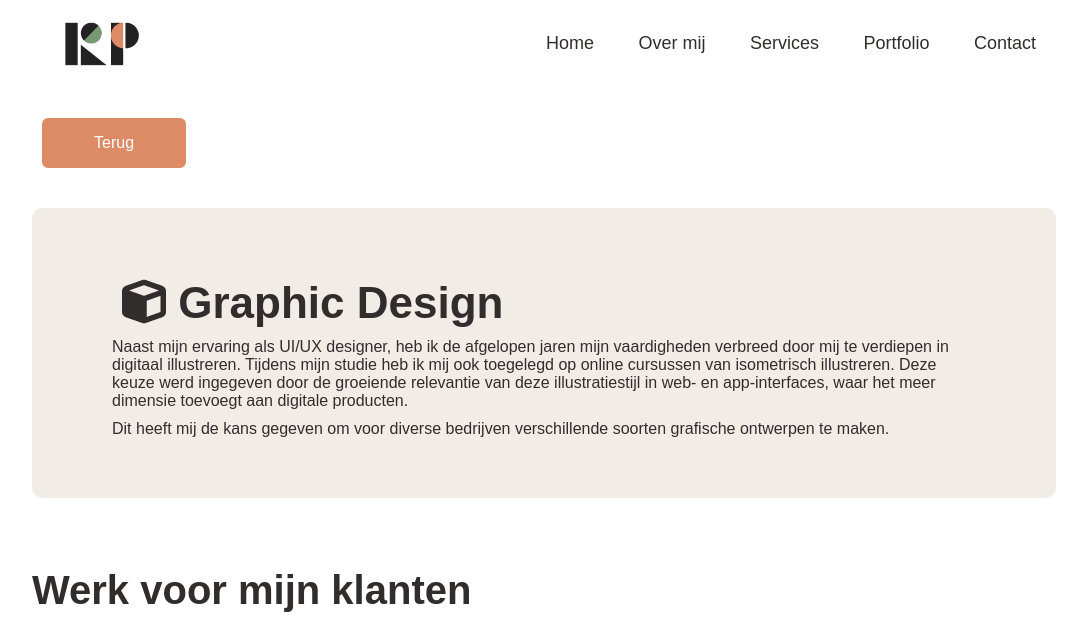
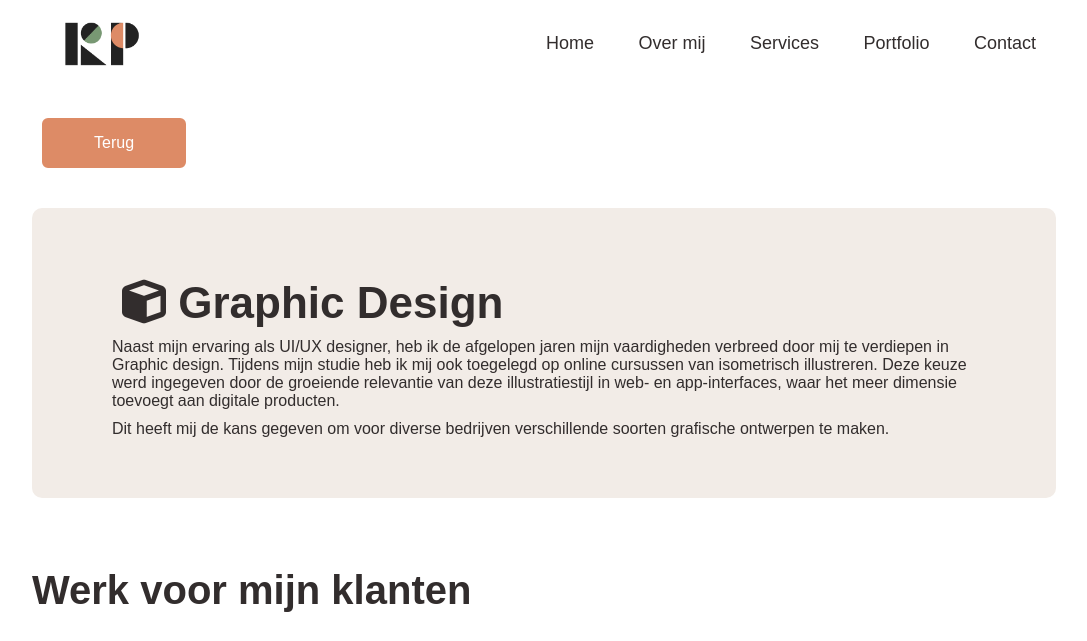
Before and after one commit to kayleighvp/Portfolio, a plain HTML site: page service-isometrisch-design.html in a window 1280 px wide. Shown: the top 641 px of the page, without its empty margins (96-1183 px from the left). Drawn offline with Linux system fonts and the light colour scheme.

Commit message:
Update service-isometrisch-design.html
tekst aanpassing klein

```diff
--- a/service-isometrisch-design.html
+++ b/service-isometrisch-design.html
@@ -39,7 +39,7 @@
             <div class="header-text">
                 <h1> <i class="fa-solid fa-cube"></i> Graphic Design</h1>
             </div>
-                <p> Naast mijn ervaring als UI/UX designer, heb ik de afgelopen jaren mijn vaardigheden verbreed door mij te verdiepen in digitaal illustreren. Tijdens mijn studie heb ik mij ook toegelegd op online cursussen van isometrisch illustreren. Deze keuze werd ingegeven door de groeiende relevantie van deze illustratiestijl in web- en app-interfaces, waar het meer dimensie toevoegt aan digitale producten. </p>
+                <p> Naast mijn ervaring als UI/UX designer, heb ik de afgelopen jaren mijn vaardigheden verbreed door mij te verdiepen in Graphic design. Tijdens mijn studie heb ik mij ook toegelegd op online cursussen van isometrisch illustreren. Deze keuze werd ingegeven door de groeiende relevantie van deze illustratiestijl in web- en app-interfaces, waar het meer dimensie toevoegt aan digitale producten. </p>
                 <p> Dit heeft mij de kans gegeven om voor diverse bedrijven verschillende soorten grafische ontwerpen te maken.</p>
             </div>
         </div>
```
